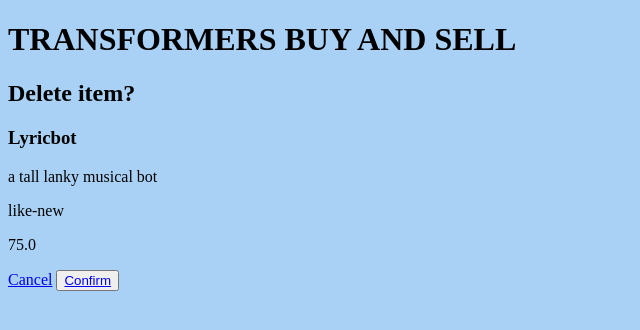
After one commit to PhillipMardis/foam-app, a Django app: page /delete/19/ in a window 1280 px wide. The commit adds this page. Shown: the top 330 px of the page, without its empty margins (0-640 px from the left). Run offline with Django 4.2, Linux system fonts and the light colour scheme; data comes from the database, SQL or seed files in the repository.

Commit message:
pushing 3/16 commit

```diff
--- a/app/models.py
+++ b/app/models.py
@@ -15,10 +15,19 @@
 
 
 class buyModel(models.Model):
-    CHOICES = (
-        ("name", "name"),
-        ("condition", "condition"),
-        ("price", "price"),
+    CONDITION = (
+        ("new", "new"),
+        ("like-new", "like-new"),
+        ("used-good", "used-good"),
+        ("used", "used"),
     )
 
-    browse_by = models.CharField(choices=CHOICES, max_length=100)
+    PRICE = (
+        ("$1-$30", "$1-$30"),
+        ("$31-$50", "$31-$50"),
+        ("$51-$100", "$51-$100"),
+        ("+$100", "+$100"),
+    )
+
+    cond = models.CharField(choices=CONDITION, max_length=100, default=None)
+    price = models.CharField(choices=PRICE, max_length=100, default=None)
--- /dev/null
+++ b/app/static/style.css
@@ -0,0 +1,13 @@
+.item_name {
+    font-weight: bold;
+    font-size: large;
+}
+
+.item {
+    border: 2px solid black;
+    width: 25%;
+}
+
+body {
+    background-color: rgb(169, 209, 245);
+}
--- /dev/null
+++ b/app/templates/delete.html
@@ -0,0 +1,15 @@
+{% extends 'home.html' %}
+
+{% block content %}
+
+<h2>Delete item?</h2>
+
+<h3>{{ item.name }}</h3>
+<p>{{ item.desc }}</p>
+<p>{{ item.cond }}</p>
+<p>{{ item.price }}</p>
+
+<a href="{% url "buy" %}">Cancel</a>
+<button><a href="{% url "successful_delete" item.id %}">Confirm</a></button>
+
+{% endblock content %}
--- a/app/templates/home.html
+++ b/app/templates/home.html
@@ -1,3 +1,5 @@
+{% load static %}
+
 <!DOCTYPE html>
 <html lang="en">
   <head>
@@ -5,6 +7,7 @@
     <meta http-equiv="X-UA-Compatible" content="IE=edge" />
     <meta name="viewport" content="width=device-width, initial-scale=1.0" />
     <title>Document</title>
+    <link rel="stylesheet" href={% static "style.css" %}>
   </head>
   <body>
     <h1>TRANSFORMERS BUY AND SELL</h1>
@@ -16,8 +19,8 @@
             <p>{{ message }}</p>
         {% endfor %}
 
-
-    <button><a href="{% url "post" %}">Sell</a></button>
+  <button><a href="{% url "buy" %}">Browse Figures</a></button>
+  <button><a href="{% url "post" %}">Sell</a></button>
 
 
 
--- a/app/views.py
+++ b/app/views.py
@@ -1,8 +1,27 @@
 from django.shortcuts import render, redirect
 from app.forms import *
+from app.models import *
 from django.contrib import messages
+from django.contrib.auth.forms import UserCreationForm
 
 # Create your views here.
+def signupView(request):
+    form = create_userForm()
+
+    if request.method == "POST":
+        form = create_userForm(request.POST)
+        if form.is_valid():
+            form.save()
+
+    context = {"form": form}
+    return render(request, "signup.html", context)
+
+
+def loginView(request):
+    context = {}
+    return render(request, "login.html", context)
+
+
 def homeView(request):
     return render(request, "home.html")
 
@@ -11,28 +30,60 @@
     if request.method == "POST":
         form = postForm(request.POST)
         if form.is_valid():
-            # name = form.cleaned_data["name"]
-            # desc = form.cleaned_data["desc"]
-            # cond = form.cleaned_data["cond"]
-            # price = form.cleaned_data["price"]
             form.save()
             messages.success(request, "Your item has been posted.")
             return redirect("home")
-    else:
-        form = postForm()
-        return render(request, "post_item.html", {"form": form})
-
-
-def signupView(request):
-    ...
-
-
-def loginView(request):
-    ...
+    form = postForm()
+    return render(request, "post_item.html", {"form": form})
 
 
 def buyView(request):
-    ...
+    items = postModel.objects.all()
+
+    if request.method == "POST":
+        form = buyForm(request.POST)
+        return render(request, "buy.html", {"form": form, "items": items})
+
+    form = buyForm()
+    return render(request, "buy.html", {"form": form, "items": items})
+
+
+def purchaseView(request, pk):
+    item = postModel.objects.get(id=pk)
+    return render(request, "purchase.html", {"item": item})
+
+
+def successful_purchaseView(request, pk):
+    item = postModel.objects.get(id=pk)
+    item.delete()
+    messages.success(request, "Item purchased!")
+    return redirect("home")
+
+
+def updateView(request, pk):
+    item = postModel.objects.get(id=pk)
+    form = postForm(instance=item)
+
+    if request.method == "POST":
+        form = postForm(request.POST, instance=item)
+        if form.is_valid():
+            form.save()
+            messages.success(request, "Your item has been updated.")
+            return redirect("home")
+
+    return render(request, "update.html", {"form": form, "item": item})
+
+
+def deleteView(request, pk):
+    item = postModel.objects.get(id=pk)
+    return render(request, "delete.html", {"item": item})
+
+
+def successful_deleteView(request, pk):
+    item = postModel.objects.get(id=pk)
+    item.delete()
+    messages.success(request, "Item has been deleted.")
+    return redirect("home")
 
 
 def allusersView(request):
--- a/config/urls.py
+++ b/config/urls.py
@@ -23,6 +23,17 @@
     path("signup/", views.signupView, name="signup"),
     path("login/", views.loginView, name="login"),
     path("buy/", views.buyView, name="buy"),
+    path("purchase/<pk>/", views.purchaseView, name="purchase"),
+    path(
+        "successful_purchase/<pk>/",
+        views.successful_purchaseView,
+        name="successful_purchase",
+    ),
+    path("update/<pk>/", views.updateView, name="update"),
+    path("delete/<pk>/", views.deleteView, name="delete"),
+    path(
+        "successful_delete/<pk>/", views.successful_deleteView, name="successful_delete"
+    ),
     path("allusers/", views.allusersView, name="allusers"),
     path("admin/", admin.site.urls),
 ]
```
Also changed, not shown: app/forms.py (+10 -1 lines), app/templates/buy.html (+31 -0 lines), app/templates/purchase.html (added, +13 -0 lines), app/templates/signup.html (+11 -0 lines), app/templates/update.html (added, +17 -0 lines), app/migrations/0004_alter_buymodel_browse_by.py (added), app/migrations/0005_remove_buymodel_browse_by_buymodel_cond_and_more.py (added), db.sqlite3.
